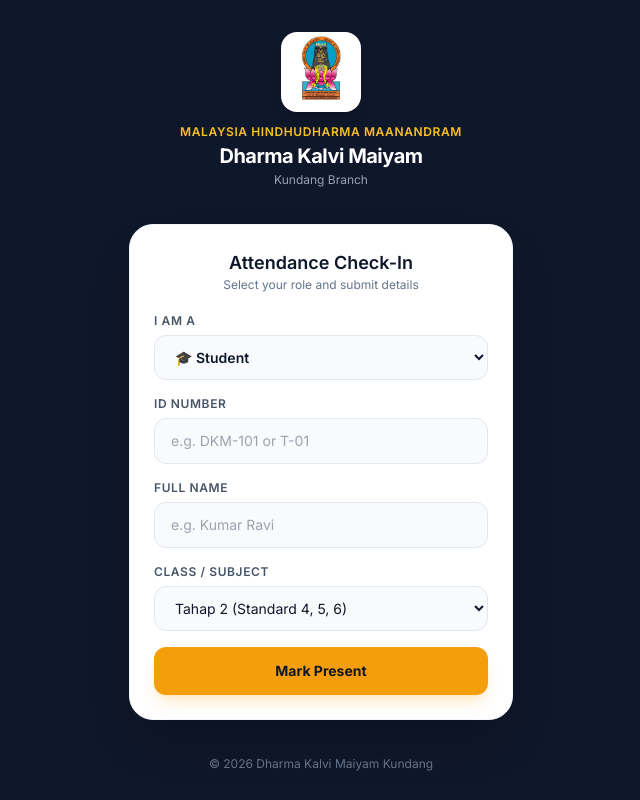
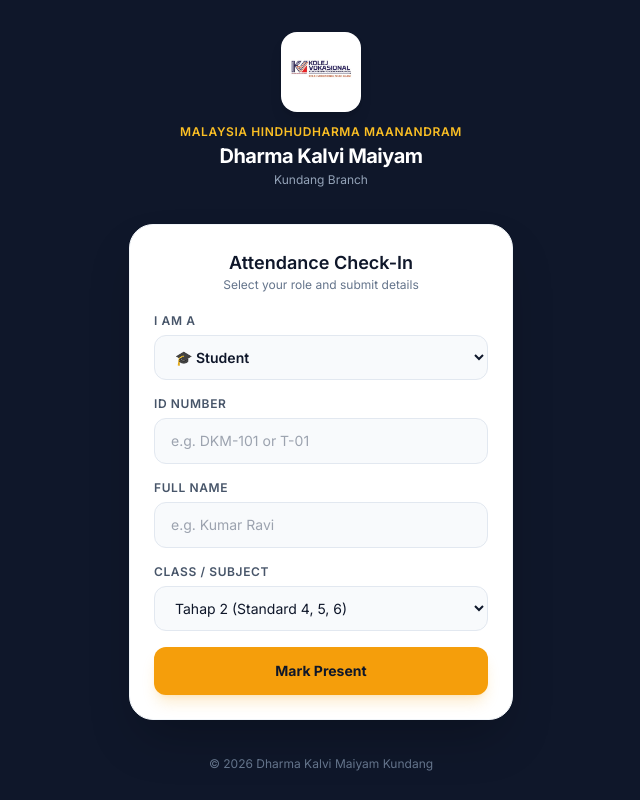
Before and after one commit to ronalkavinnesh-web/DKM-ATTENDANCE, a website: page index.html in a window 1280 px wide. Shown: the whole page, without its empty margins (319-959 px from the left). Drawn offline with nearby package versions, Linux system fonts and the light colour scheme.

Commit message:
Update index.html

```diff
--- a/index.html
+++ b/index.html
@@ -13,7 +13,7 @@
     <!-- Header Branding -->
     <div class="w-full max-w-sm mx-auto text-center pt-2">
         <div class="inline-flex items-center justify-center w-20 h-20 bg-white rounded-2xl shadow-lg p-2 mb-3">
-            <img src="dkm_logo.jpg" alt="DKM Logo" class="h-16 w-16 mx-auto object-contain mb-2">
+            <img src="images.jpg" alt="DKM Logo" class="h-16 w-16 mx-auto object-contain mb-2">
         </div>
         <h2 class="text-xs text-amber-400 font-semibold uppercase tracking-wider">Malaysia Hindhudharma Maanandram</h2>
         <h1 class="text-xl font-bold text-white tracking-tight mt-0.5">Dharma Kalvi Maiyam</h1>
```
